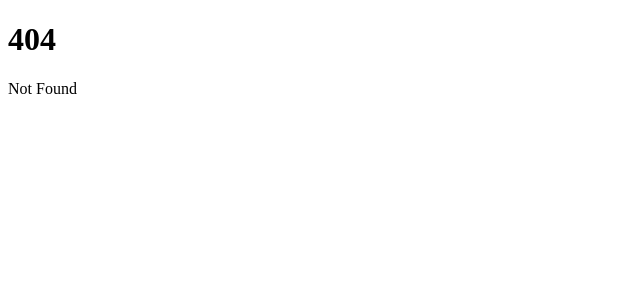
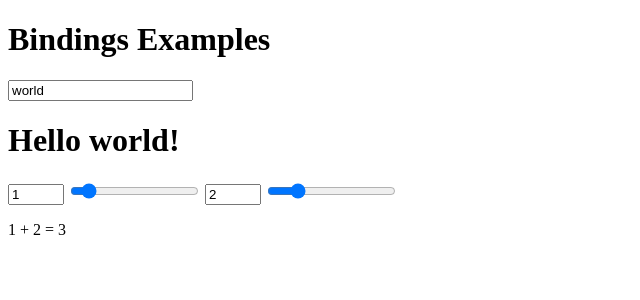
Before and after one commit to adobbs/learn-svelte, a SvelteKit app: page /bindings in a window 1280 px wide. Before the commit this address had no page. Shown: the top 300 px of the page, without its empty margins (0-640 px from the left). Built offline with nearby package versions, Linux system fonts and the light colour scheme.

Commit message:
Add text, number, and range input bindings

```diff
--- /dev/null
+++ b/src/routes/bindings/+page.svelte
@@ -0,0 +1,24 @@
+<script>
+	let name = 'world';
+
+    let a = 1;
+    let b = 2;
+</script>
+
+<h1>Bindings Examples</h1>
+
+<input bind:value={name} />
+
+<h1>Hello {name}!</h1>
+
+<label>
+	<input type="number" bind:value={a} min="0" max="10" />
+	<input type="range" bind:value={a} min="0" max="10" />
+</label>
+
+<label>
+	<input type="number" bind:value={b} min="0" max="10" />
+	<input type="range" bind:value={b} min="0" max="10" />
+</label>
+
+<p>{a} + {b} = {a + b}</p>
```
